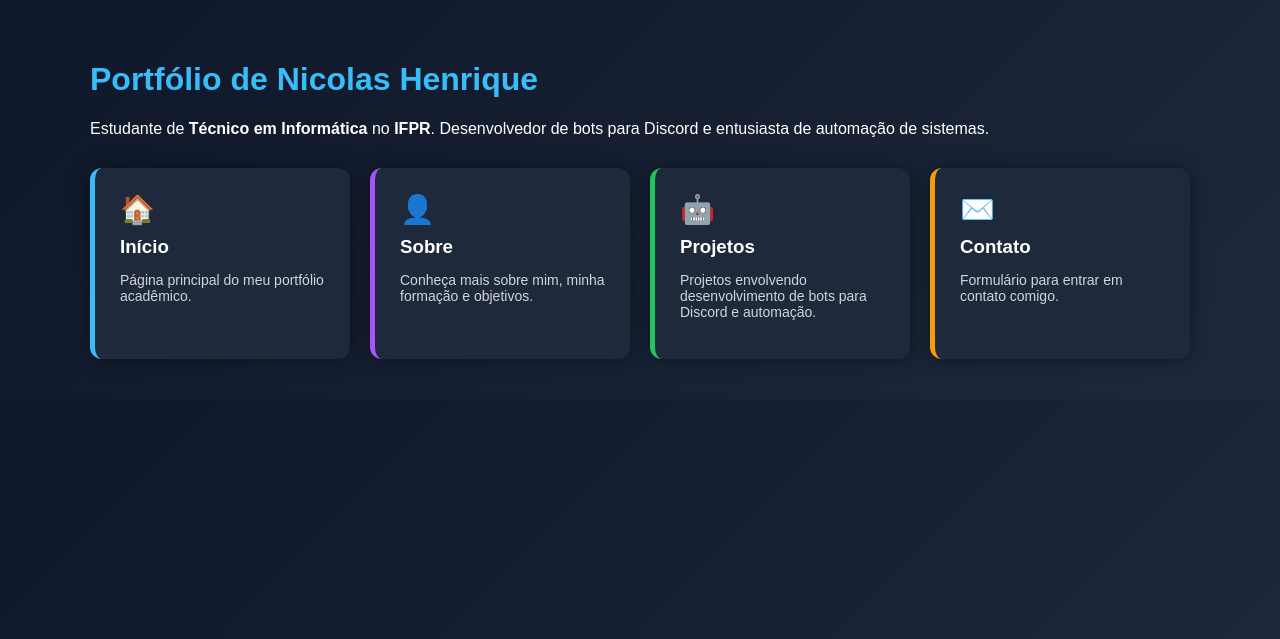
After one commit to Nicolas29garcia/2026-DWII, a PHP site: page / in a window 1280 px wide. The commit adds this page. Shown: the top 639 px of the page. Run offline with PHP 8.4, Linux system fonts and the light colour scheme.

```diff
--- a/00_apresentacao/index.html
+++ b/00_apresentacao/index.html
@@ -16,7 +16,7 @@
 
   <main>
     <div class="foto-container">
-      <img src="foto.jpg" alt="Foto do aluno" />
+      <img src="img/nicolas.jpg"/>
     </div>
     <link rel="stylesheet" href="style.css" />
 
--- /dev/null
+++ b/index.php
@@ -0,0 +1,137 @@
+<?php
+$nome = "Nicolas Henrique";
+$curso = "Técnico em Informática";
+$instituicao = "IFPR";
+
+$paginas = [
+[
+"titulo" => "Início",
+"descricao" => "Página principal do meu portfólio acadêmico.",
+"link" => "01_php-intro/index.php",
+"icone" => "🏠",
+"cor" => "#38bdf8"
+],
+[
+"titulo" => "Sobre",
+"descricao" => "Conheça mais sobre mim, minha formação e objetivos.",
+"link" => "01_php-intro/sobre.php",
+"icone" => "👤",
+"cor" => "#a855f7"
+],
+[
+"titulo" => "Projetos",
+"descricao" => "Projetos envolvendo desenvolvimento de bots para Discord e automação.",
+"link" => "01_php-intro/projetos.php",
+"icone" => "🤖",
+"cor" => "#22c55e"
+],
+[
+"titulo" => "Contato",
+"descricao" => "Formulário para entrar em contato comigo.",
+"link" => "02_formularios/contato.php",
+"icone" => "✉️",
+"cor" => "#f59e0b"
+]
+];
+?>
+
+<!DOCTYPE html>
+<html lang="pt-BR">
+<head>
+<meta charset="UTF-8">
+<title>Portfólio — <?php echo $nome; ?></title>
+
+<style>
+
+body{
+margin:0;
+font-family:Arial;
+background:linear-gradient(135deg,#0f172a,#1e293b);
+color:white;
+}
+
+.container{
+max-width:1100px;
+margin:auto;
+padding:40px;
+}
+
+h1{
+color:#38bdf8;
+}
+
+.grid{
+display:grid;
+grid-template-columns:repeat(auto-fit,minmax(250px,1fr));
+gap:20px;
+margin-top:30px;
+}
+
+.card{
+background:#1e293b;
+padding:25px;
+border-radius:12px;
+text-decoration:none;
+color:white;
+box-shadow:0 0 20px rgba(0,0,0,0.4);
+border-left:5px solid;
+transition:0.2s;
+}
+
+.card:hover{
+transform:translateY(-5px);
+}
+
+.icon{
+font-size:28px;
+margin-bottom:10px;
+}
+
+.card h3{
+margin:0;
+}
+
+.card p{
+font-size:14px;
+opacity:0.8;
+}
+
+</style>
+</head>
+
+<body>
+
+<div class="container">
+
+<h1>Portfólio de <?php echo $nome; ?></h1>
+
+<p>
+Estudante de <strong><?php echo $curso; ?></strong> no
+<strong><?php echo $instituicao; ?></strong>.
+Desenvolvedor de bots para Discord e entusiasta de automação de sistemas.
+</p>
+
+<div class="grid">
+
+<?php foreach($paginas as $pagina): ?>
+
+<a class="card"
+href="<?php echo $pagina['link']; ?>"
+style="border-left-color: <?php echo $pagina['cor']; ?>">
+
+<div class="icon"><?php echo $pagina['icone']; ?></div>
+
+<h3><?php echo $pagina['titulo']; ?></h3>
+
+<p><?php echo $pagina['descricao']; ?></p>
+
+</a>
+
+<?php endforeach; ?>
+
+</div>
+
+</div>
+
+</body>
+</html>
```
Also changed, not shown: 01_php-intro/includes/cabecalho.php (+15 -12 lines), 01_php-intro/includes/nav.php (added, +29 -0 lines), 01_php-intro/includes/rodape.php (+12 -1 lines), 01_php-intro/includes/style.css (added, +65 -0 lines), 02_formularios/contato.php (added, +114 -0 lines), 02_formularios/obrigado.php (added, +116 -0 lines), 00_apresentacao/img/nicolas.jpg (added).
